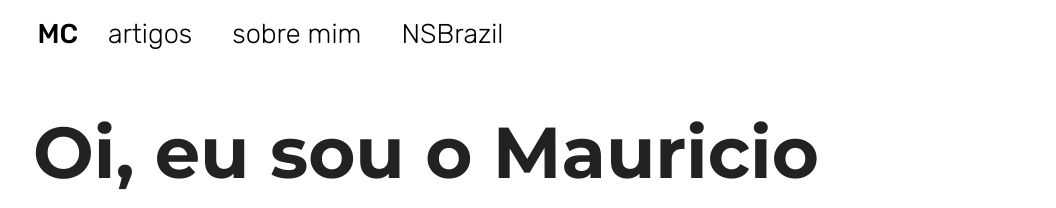
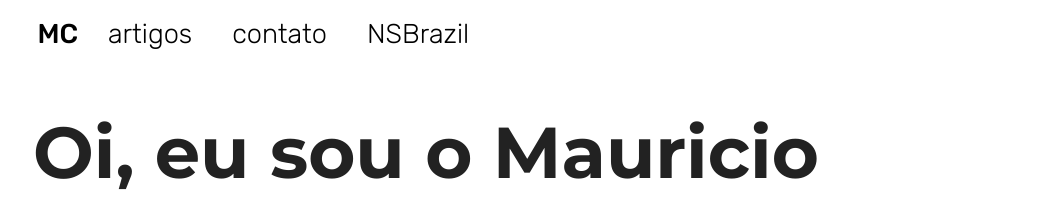
Before and after one commit to loloop/loloop.github.io, a Jekyll site: the page built from index.html, in a window 1280 px wide. Shown: the top 208 px of the page, without its empty margins (107-1163 px from the left). Built offline with Jekyll 4.4.1, drawn with Linux system fonts in a browser that asks for light colours.

Commit message:
Update navigation.json

```diff
--- a/_data/navigation.json
+++ b/_data/navigation.json
@@ -6,7 +6,7 @@
             "mobile": false
         },
         {
-            "text": "sobre mim",
+            "text": "contato",
             "link": "/me",
             "mobile": true
         },
```
